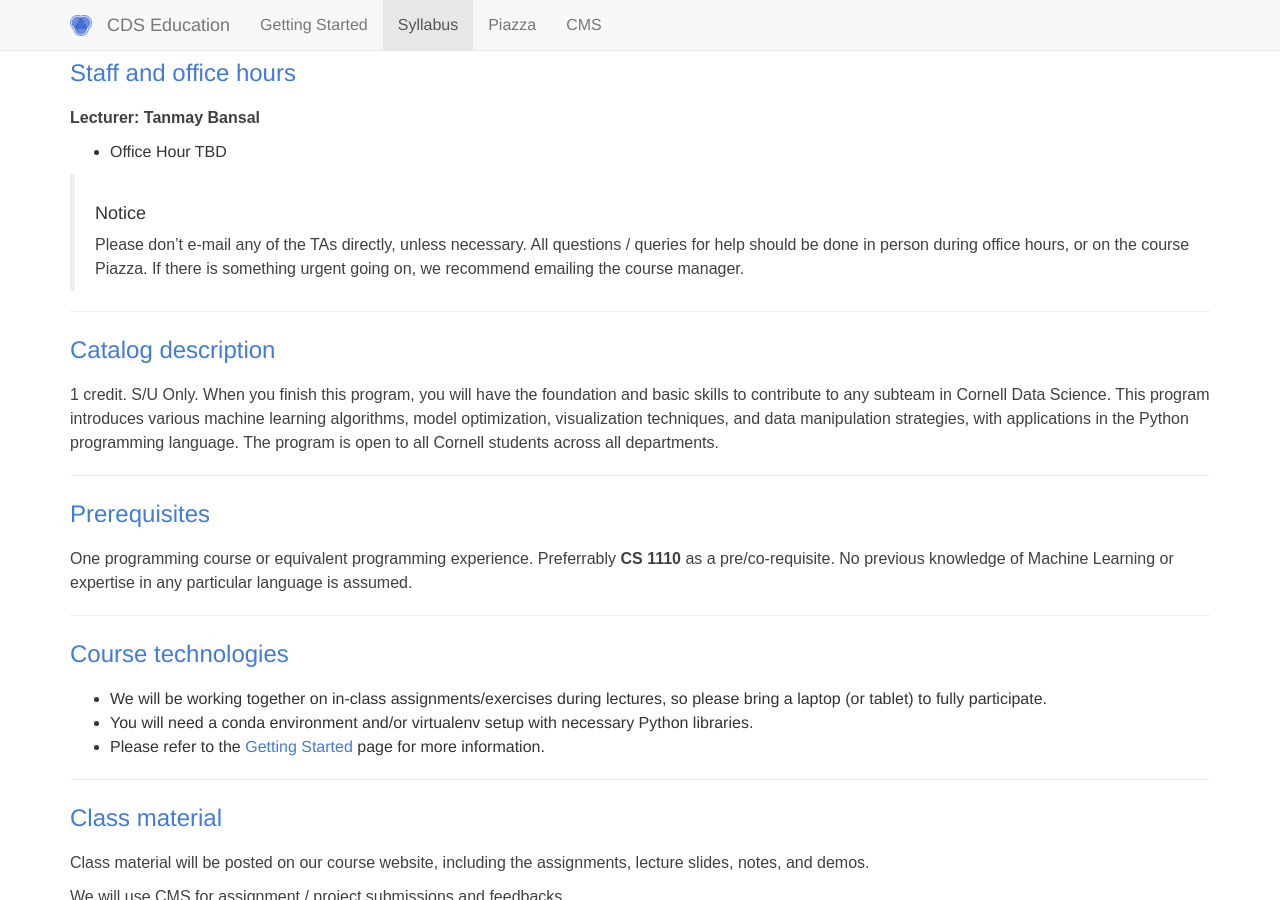
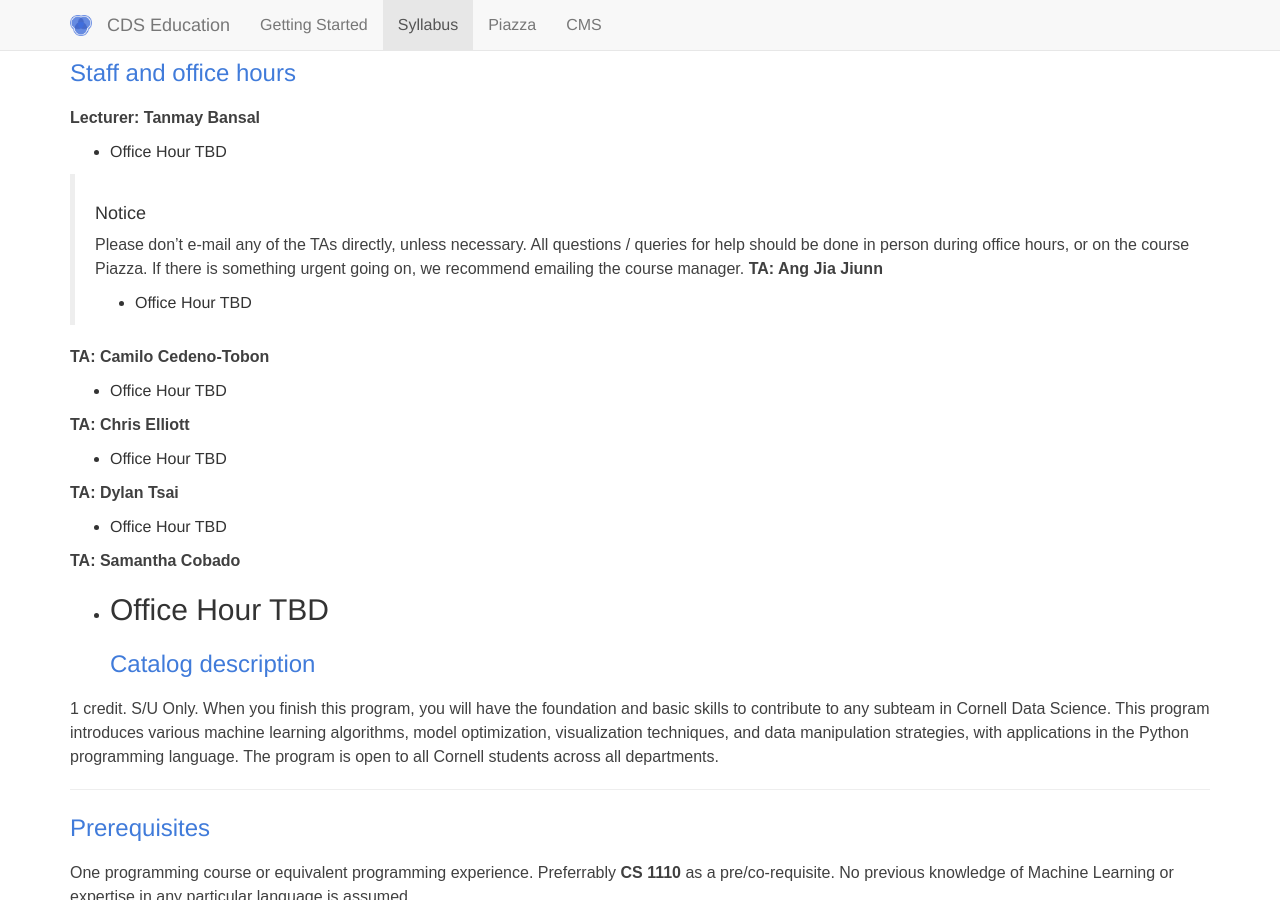
Before and after one commit to CornellDataScience/info1998, a Jekyll site: the page built from syllabus.md, in a window 1280 px wide and 900 px high, scrolled down 307 px. Built offline with Jekyll 4.4.1, drawn with Linux system fonts in a browser that asks for light colours.

Commit message:
Update syllabus.md
Co-Authored-By: Jared Junyoung Lim <jylim9823@gmail.com>

```diff
--- a/syllabus.md
+++ b/syllabus.md
@@ -19,7 +19,20 @@ Location location: Kennedy B-11
 
 > #### Notice
 > Please don't e-mail any of the TAs directly, unless necessary. All questions / queries for help should be done in person during office hours, or on the course Piazza. If there is something urgent going on, we recommend emailing the course manager.
+**TA: Ang Jia Jiunn**
+- Office Hour TBD
 
+**TA: Camilo Cedeno-Tobon**
+- Office Hour TBD
+
+**TA: Chris Elliott**
+- Office Hour TBD
+
+**TA: Dylan Tsai**
+- Office Hour TBD
+
+**TA: Samantha Cobado**
+- Office Hour TBD
 ----------------------------------------------------------------------------------------
 ### Catalog description
 
```
